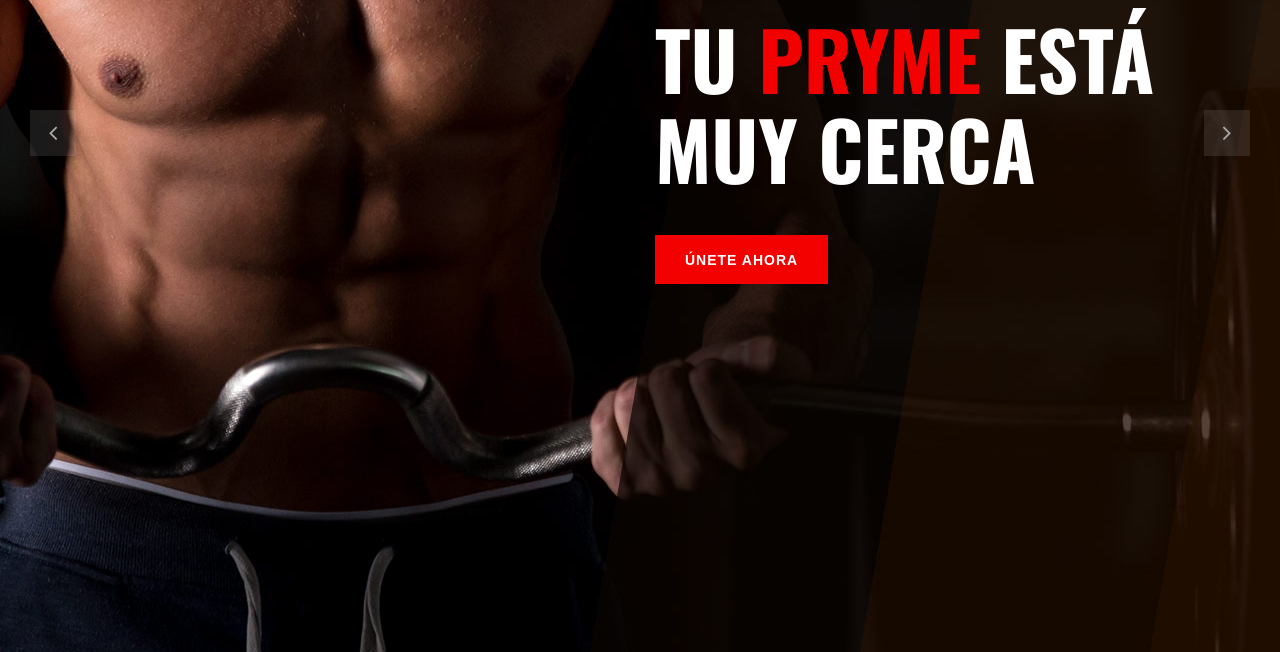
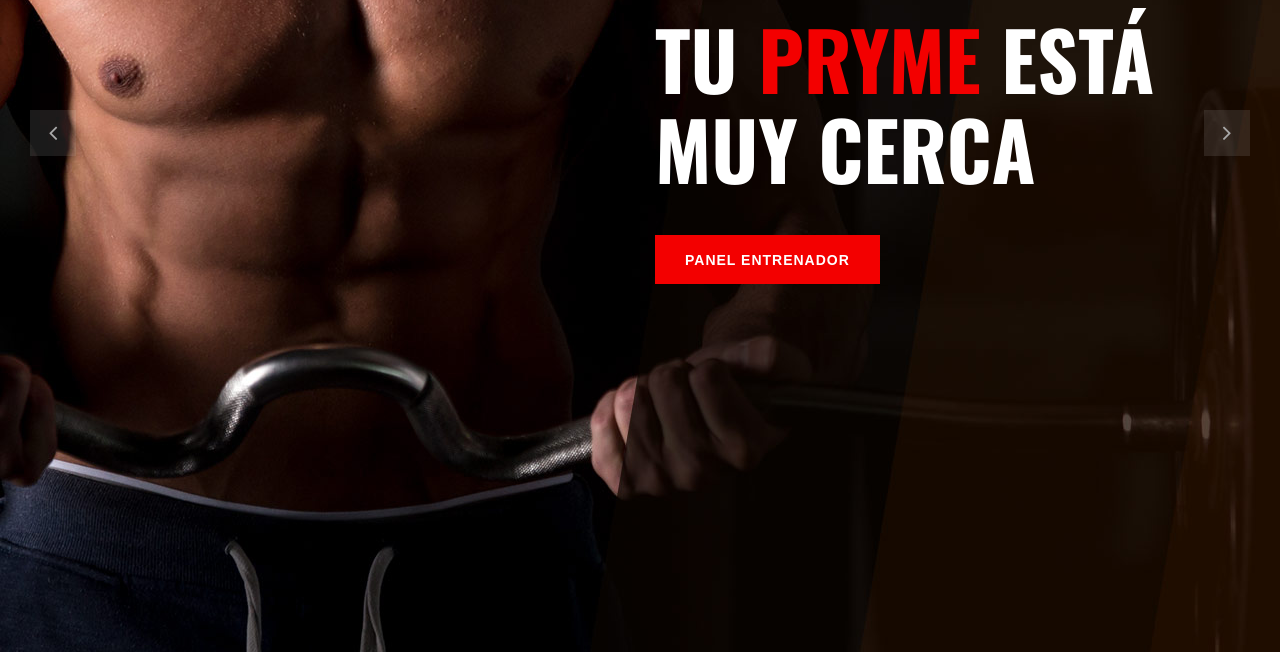
Before and after one commit to cosmincostea21/TFG-PrimeGym, a Django app: page / in a window 1280 px wide. Shown: the part 387-1039 px from the top of the page. Run offline with Django 5.2, Linux system fonts and the light colour scheme; a user stored in the database is signed in; some libraries are stand-ins or nearby versions; some web fonts are replaced.

Commit message:
{rama - cosmin} Boton de accion segun el usuario

```diff
--- a/prime_gym/gimnasio/templates/gimnasio/index.html
+++ b/prime_gym/gimnasio/templates/gimnasio/index.html
@@ -88,6 +88,7 @@
                     </a>
                 </div>
             </div>
+
             <div class="col-lg-6" data-aos="fade-down" data-aos-delay="100">
                 <nav class="nav-menu">
                     <ul>
@@ -97,12 +98,22 @@
                         <li><a href="{% url 'equipo' %}">Equipo</a></li>
                         <li><a href="{% url 'contacto' %}">Contacto</a></li>
 
-                            {% if request.user.is_authenticated %}
-                                {% if request.user.is_staff %}
-                                    <li><a href="{% url 'entrenador:panel' %}" class="nav-profile">Panel entrenador</a></li>
+                        {% if user.is_authenticated %}
+
+                            {% if user.is_staff %}
+                                <li>
+                                    <a href="{% url 'entrenador:panel' %}" class="nav-profile">
+                                        Panel entrenador
+                                    </a>
+                                </li>
                             {% else %}
-                                    <li><a href="{% url 'perfil:dashboard' %}" class="nav-profile">Perfil de Usuario</a></li>
+                                <li>
+                                    <a href="{% url 'perfil:dashboard' %}" class="nav-profile">
+                                        Perfil de Usuario
+                                    </a>
+                                </li>
                             {% endif %}
+
                             <li>
                                 <form method="post" action="{% url 'logout' %}">
                                     {% csrf_token %}
@@ -111,13 +122,26 @@
                                     </button>
                                 </form>
                             </li>
+
                         {% else %}
-                                <li><a href="{% url 'login' %}" class="nav-auth">Iniciar sesión</a></li>
-                                <li><a href="{% url 'register'%} " class="nav-auth-btn">Registrarse</a></li>
+
+                            <li>
+                                <a href="{% url 'login' %}" class="nav-auth">
+                                    Iniciar sesión
+                                </a>
+                            </li>
+
+                            <li>
+                                <a href="{% url 'register' %}" class="nav-auth-btn">
+                                    Registrarse
+                                </a>
+                            </li>
+
                         {% endif %}
                     </ul>
                 </nav>
             </div>
+
             <div class="col-lg-3" data-aos="fade-down" data-aos-delay="200">
                 <div class="top-option">
                     <div class="to-social">
@@ -127,6 +151,7 @@
                 </div>
             </div>
         </div>
+
         <div class="canvas-open">
             <i class="fa fa-bars"></i>
         </div>
@@ -134,17 +159,40 @@
 </header>
 <!-- Header End -->
 
+
 <!-- Hero Section Begin -->
 <section class="hero-section">
     <div class="hs-slider owl-carousel">
+
         <div class="hs-item set-bg" data-setbg="{% static 'img/hero/hero-1.jpg' %}">
             <div class="container">
                 <div class="row">
                     <div class="col-lg-6 offset-lg-6">
                         <div class="hi-text">
+
                             <span>¿A qué esperas?</span>
                             <h1>Tu <strong>PRYME</strong> está muy cerca</h1>
-                                <a href={% url 'login' %} class="primary-btn">Únete ahora</a>
+
+                            {% if user.is_authenticated %}
+
+                                {% if user.is_staff %}
+                                    <a href="{% url 'entrenador:panel' %}" class="primary-btn">
+                                        Panel entrenador
+                                    </a>
+                                {% else %}
+                                    <a href="{% url 'perfil:mis_reservas' %}" class="primary-btn">
+                                        Reservar Clase
+                                    </a>
+                                {% endif %}
+
+                            {% else %}
+
+                                <a href="{% url 'login' %}" class="primary-btn">
+                                    Únete ahora
+                                </a>
+
+                            {% endif %}
+
                         </div>
                     </div>
                 </div>
@@ -156,14 +204,36 @@
                 <div class="row">
                     <div class="col-lg-6 offset-lg-6">
                         <div class="hi-text">
+
                             <span>No te quedes fuera.</span>
                             <h1>Descubre tu mayor <strong>PRYME</strong></h1>
-                                <a href={% url 'login' %} class="primary-btn">Únete ahora</a>
+
+                            {% if user.is_authenticated %}
+
+                                {% if user.is_staff %}
+                                    <a href="{% url 'entrenador:panel' %}" class="primary-btn">
+                                        Panel entrenador
+                                    </a>
+                                {% else %}
+                                    <a href="{% url 'perfil:mis_reservas' %}" class="primary-btn">
+                                        Reservar Clase
+                                    </a>
+                                {% endif %}
+
+                            {% else %}
+
+                                <a href="{% url 'login' %}" class="primary-btn">
+                                    Únete ahora
+                                </a>
+
+                            {% endif %}
+
                         </div>
                     </div>
                 </div>
             </div>
         </div>
+
     </div>
 </section>
 <!-- Hero Section End -->
```
Also changed, not shown: prime_gym/db.sqlite3. Lines whose indentation alone changed are shown as unchanged.
